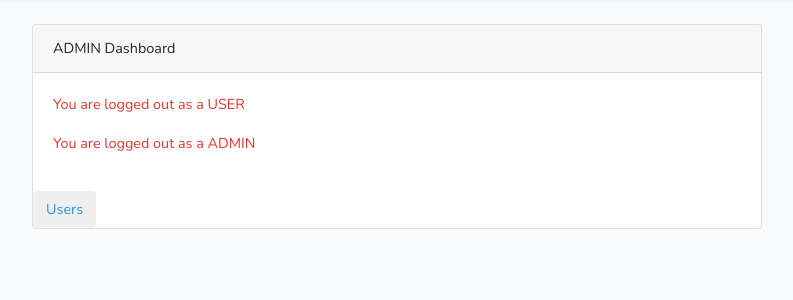
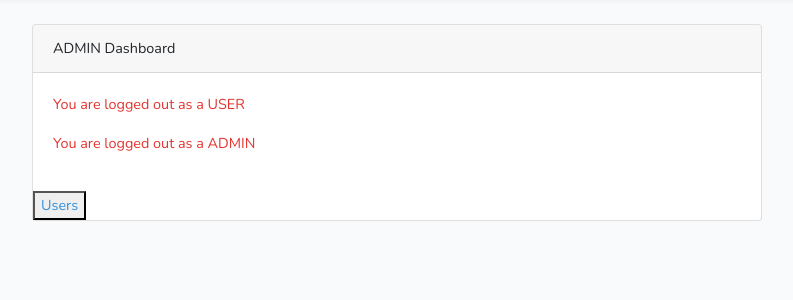
Before and after one commit to hawkmarita/laravel_marita, a Laravel app: template resources/views/admin.blade.php in a window 1280 px wide. Shown: the part 55-355 px from the top of the page, without its empty margins (243-1036 px from the left). Run offline with Laravel 8, Linux system fonts and the light colour scheme; the template is opened without the code that fills it, so the values that code supplies are empty.

Commit message:
#10 Adminka added button2

```diff
--- a/resources/views/admin.blade.php
+++ b/resources/views/admin.blade.php
@@ -18,7 +18,7 @@
 
                 </div>
                 <div>
-                    <button class="btn"><a href="/search">Users</a></button>
+                    <button><a href="/search">Users</a></button>
                 </div>
             </div>
         </div>
```
